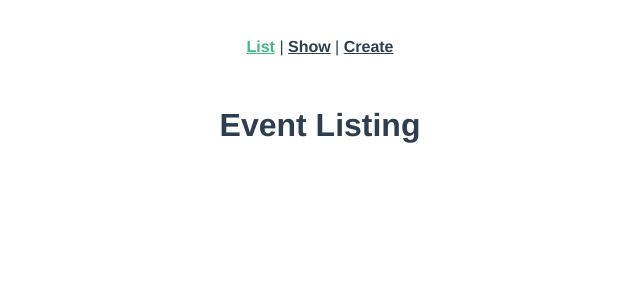
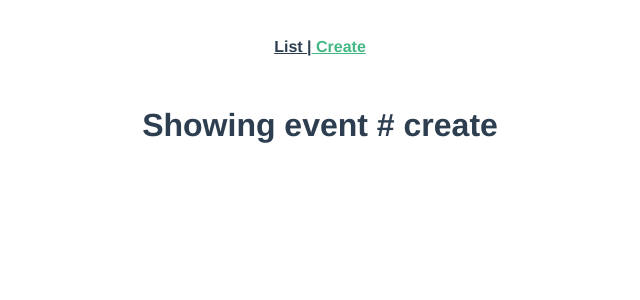
Before and after one commit to fk1018/real-world-vue, a Vue app: page /event/create in a window 1280 px wide. Shown: the top 300 px of the page, without its empty margins (320-960 px from the left). Built offline with nearby package versions, Linux system fonts and the light colour scheme.

Commit message:
enabled history mode

```diff
--- a/src/App.vue
+++ b/src/App.vue
@@ -1,12 +1,9 @@
-<template>
-  <div id="app">
-    <div id="nav">
-      <router-link :to="{ name: 'event-list' }">List</router-link> |
-      <router-link :to="{ name: 'event-show'}">Show</router-link> |
-      <router-link :to="{ name: 'event-create'}">Create</router-link>
-    </div>
-    <router-view/>
-  </div>
+<template lang='pug'>
+  div(id="app")
+    div(id="nav")
+      router-link(:to="{ name: 'event-list' }") List |
+      router-link(:to="{ name: 'event-create'}")  Create
+    router-view
 </template>
 
 <style>
--- a/src/router.js
+++ b/src/router.js
@@ -7,6 +7,7 @@ import EventShow from './views/EventShow.vue';
 Vue.use(Router);
 
 export default new Router({
+  mode: `history`,
   routes: [
     {
       path: `/`,
@@ -14,9 +15,10 @@ export default new Router({
       component: EventList,
     },
     {
-      path: `/event`,
+      path: `/event/:id`,
       name: `event-show`,
       component: EventShow,
+      props: true,
     },
     {
       path: `/event/create`,
--- a/src/views/EventList.vue
+++ b/src/views/EventList.vue
@@ -1,3 +1,5 @@
 <template lang="pug">
-  h1 Event Listing
+  div
+    h1 Event Listing
+    router-link(:to="{ name: 'event-show', params: { id: '1' }}") Show
 </template>
--- a/src/views/EventShow.vue
+++ b/src/views/EventShow.vue
@@ -1,3 +1,15 @@
 <template lang="pug">
-  h1 Show Event #1
+  h1 Showing event # {{ id }}
 </template>
+
+<script>
+export default {
+  props: {
+    id: {
+      type: String,
+      required: true,
+      default: `a1`,
+    },
+  },
+};
+</script>
```
